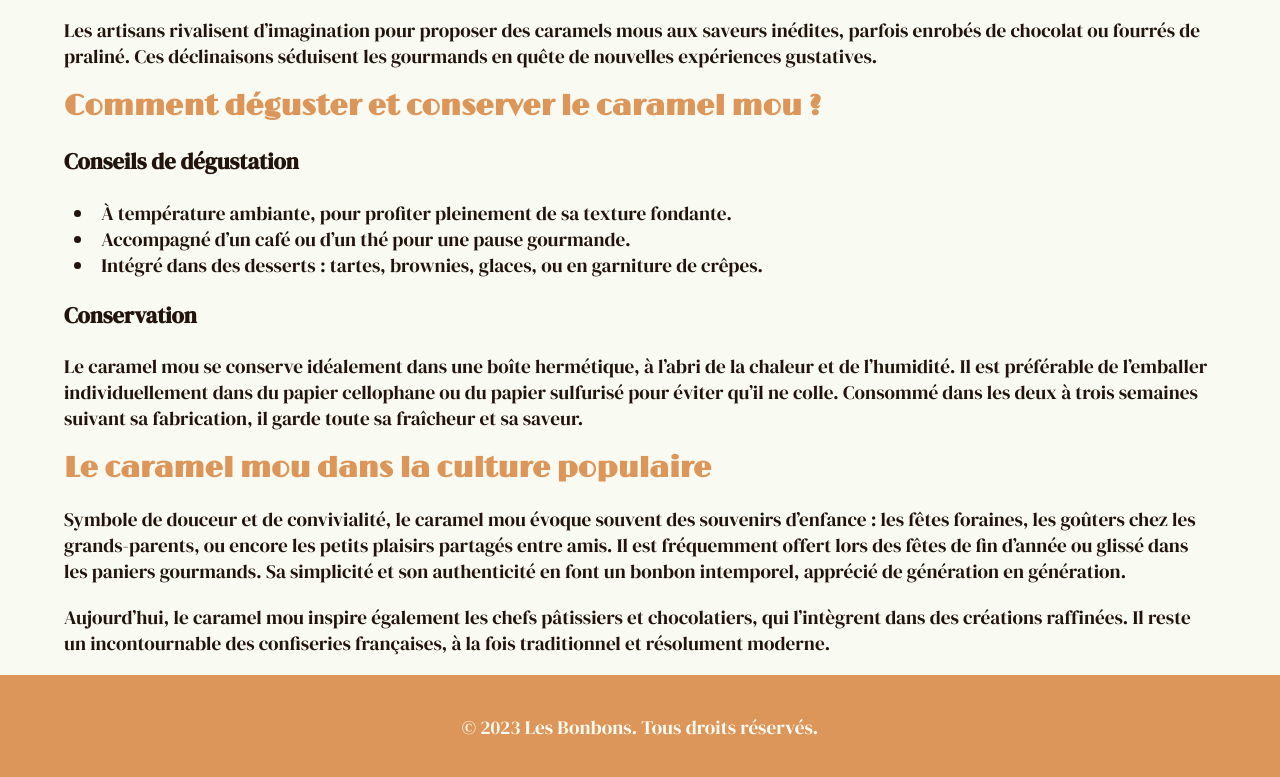
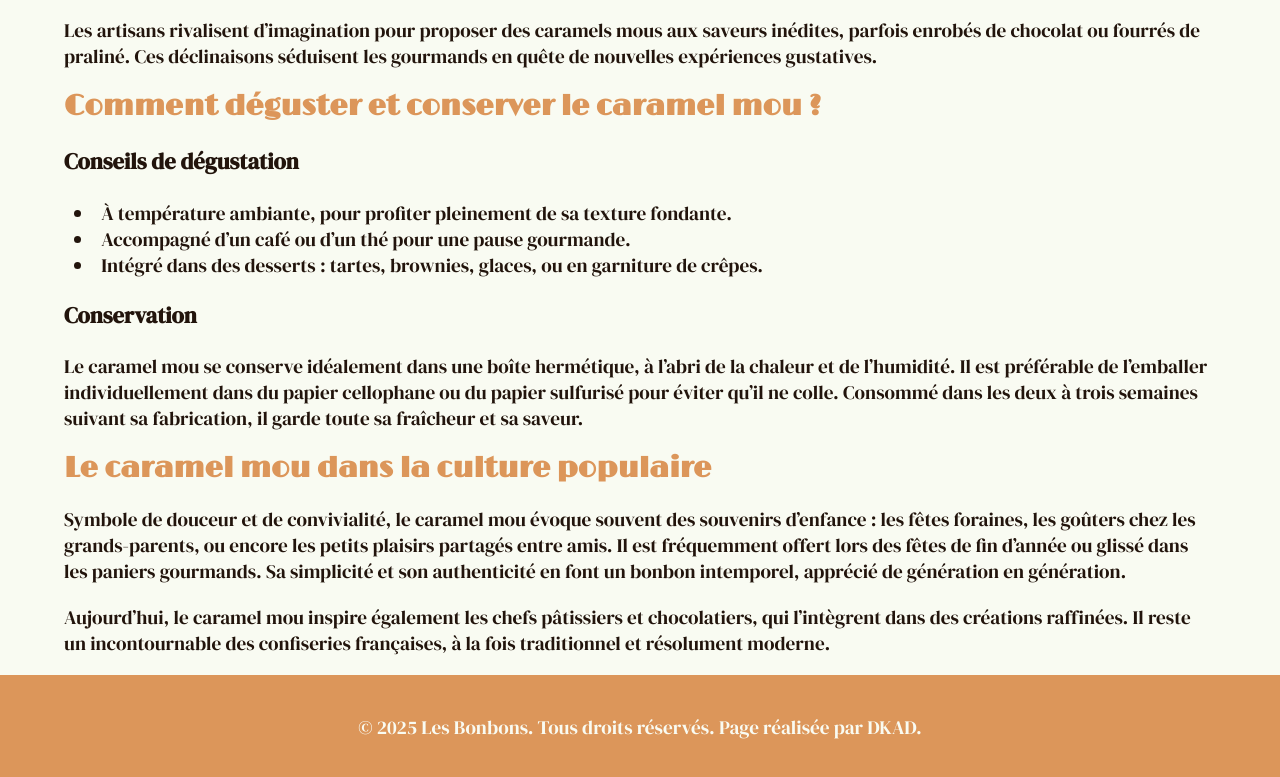
Before and after one commit to THEBIGKIING/Bonbons, a plain HTML site: page caramel-mou.html in a window 1280 px wide. Shown: the part 2245-3022 px from the top of the page. Drawn offline with nearby package versions, Linux system fonts and the light colour scheme.

Commit message:
Update caramel-mou.html

```diff
--- a/caramel-mou.html
+++ b/caramel-mou.html
@@ -136,7 +136,7 @@
         </p>
     </section>
     <footer>
-            <p>© 2023 Les Bonbons. Tous droits réservés.</p>
+            <p>© 2025 Les Bonbons. Tous droits réservés. Page réalisée par DKAD.</p>
     </footer>
 </body>
 <script>
```
